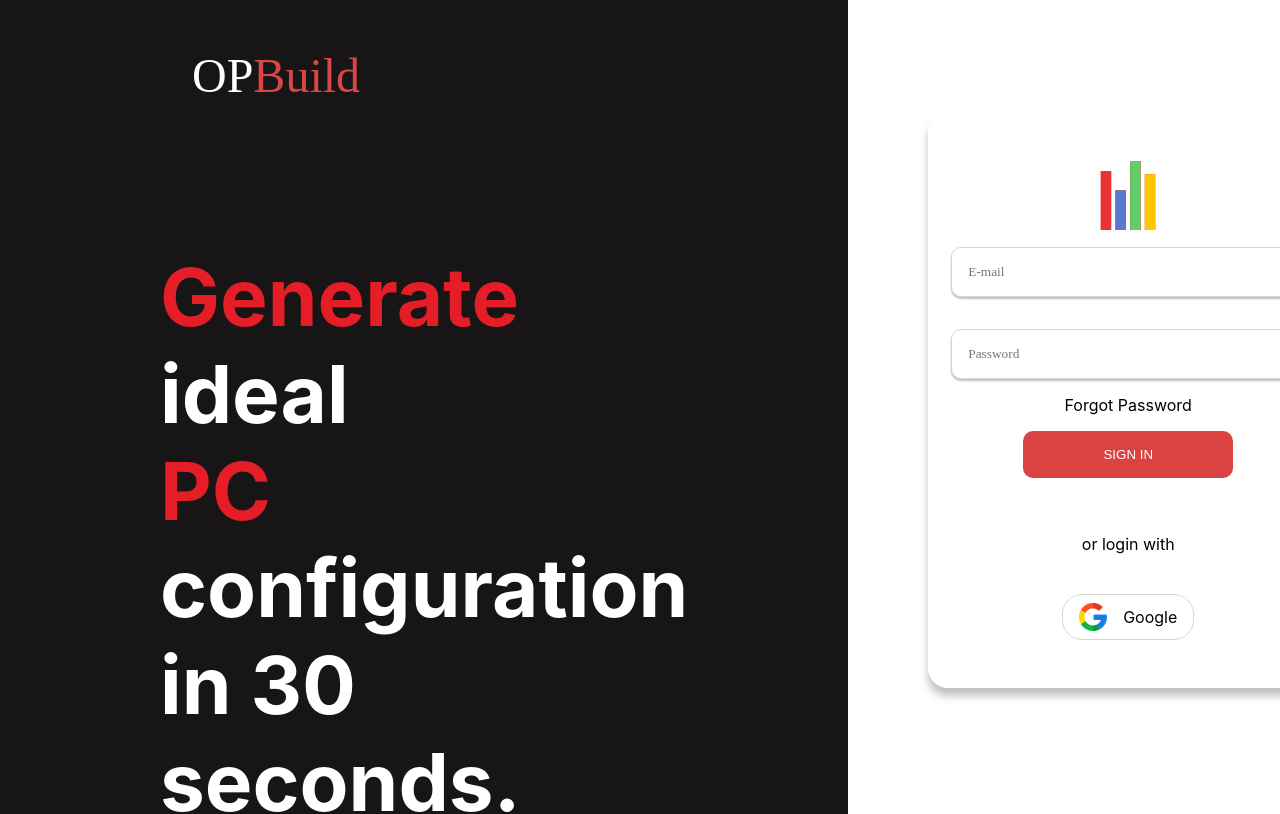
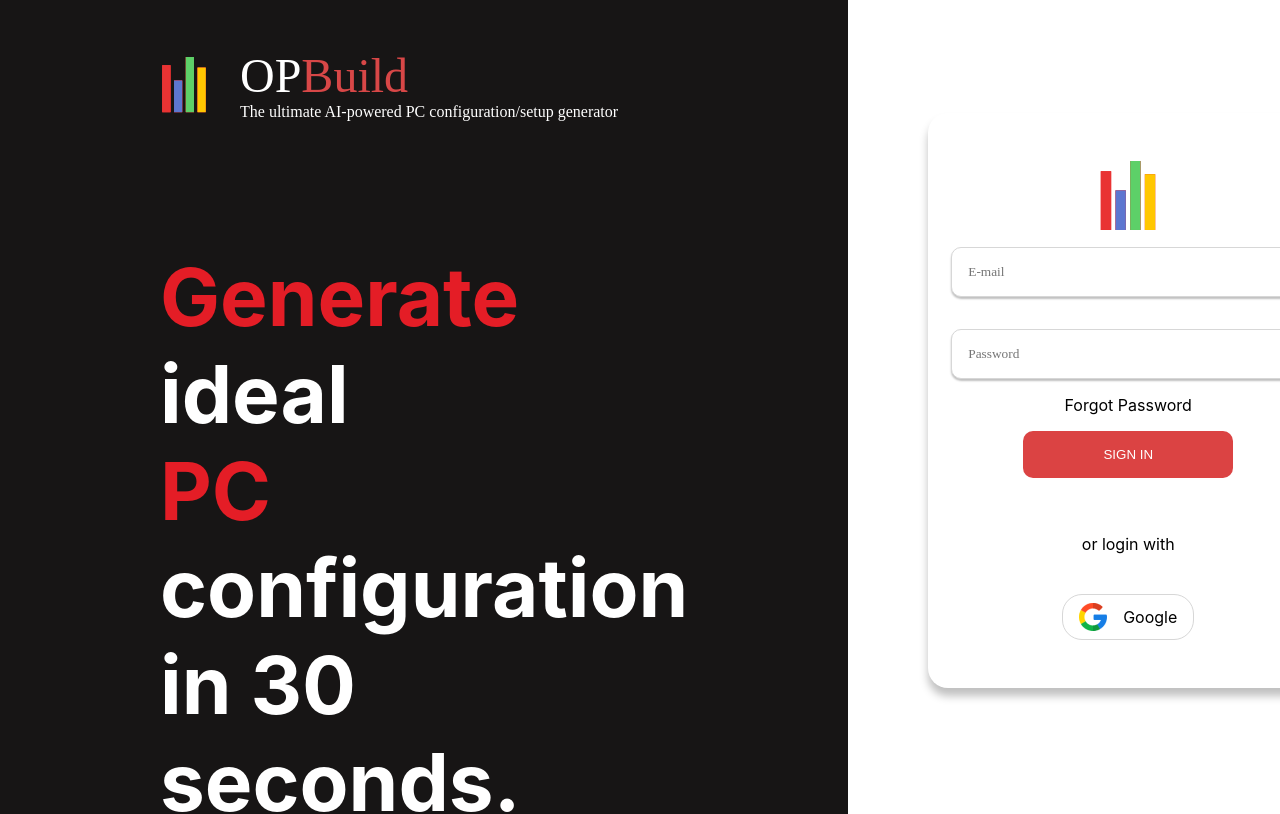
Before and after one commit to Pajko97/pc-build, a React (Create React App) app in the folder client/: page / in a window 1280 px wide. Shown: the top 814 px of the page. Built offline with nearby package versions, Linux system fonts and the light colour scheme.

Commit message:
Planning update, db schema changed

```diff
--- a/client/src/components/Navbar.tsx
+++ b/client/src/components/Navbar.tsx
@@ -49,8 +49,10 @@
   return (
     <NavWrapper>
         <LogoWrapper>
+            <Logo src={logo}/>
             <Text>
                 <CompanyName>OP<Highlighted>Build</Highlighted></CompanyName>
+                <CompanySlogan>The ultimate AI-powered PC configuration/setup generator</CompanySlogan>
             </Text>
         </LogoWrapper>
 
```
Also changed, not shown: 2 other files (tests, documents, lock files or other folders).
